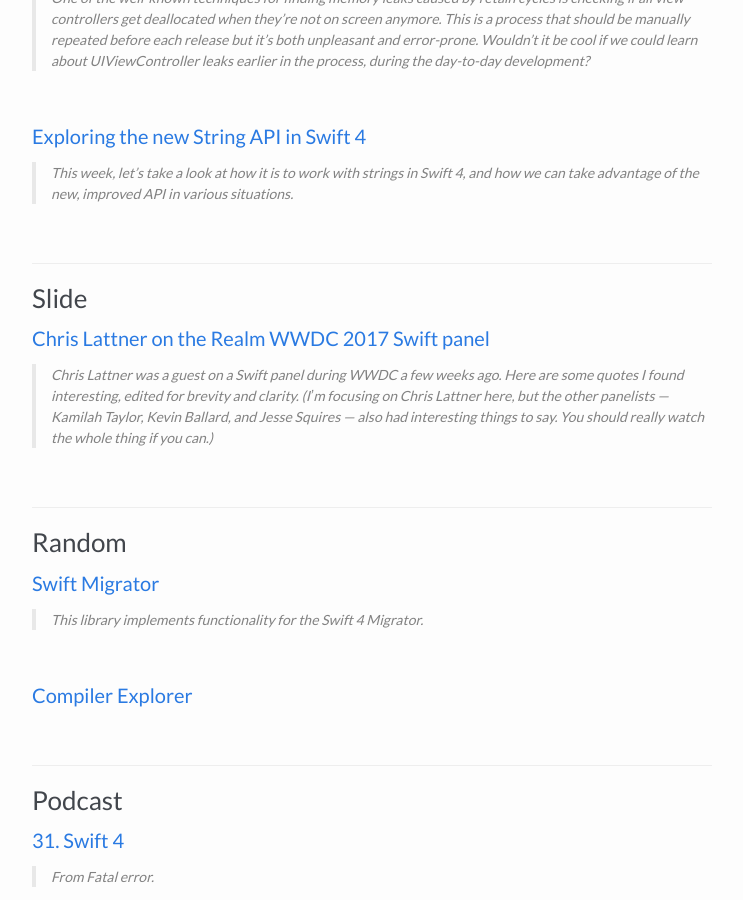
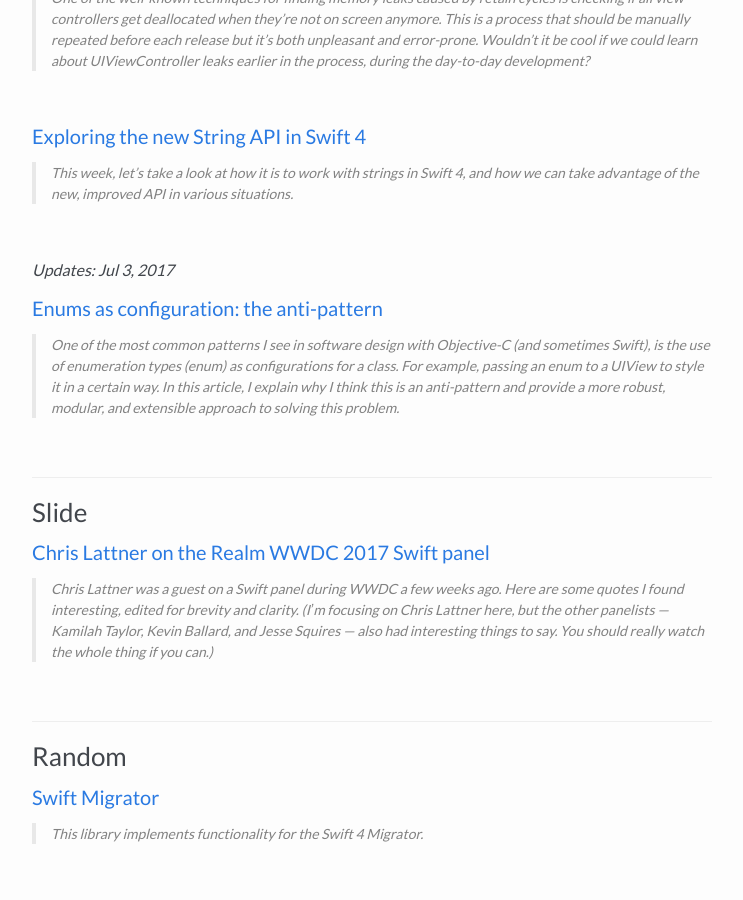
Before and after one commit to pixyzehn/pixyzehn.com, a Jekyll site: the page built from _posts/2017-07-02-swifty-week-28.md, in a window 1280 px wide and 900 px high, scrolled down 1153 px. Shown: the whole window, without its empty margins (268-1011 px from the left). Built offline with Jekyll 4.4.1, drawn with Linux system fonts in a browser that asks for light colours; emoji names are drawn with the system emoji font; comment, search, counter and statistics services are not loaded.

Commit message:
Update post

```diff
--- a/_posts/2017-07-02-swifty-week-28.md
+++ b/_posts/2017-07-02-swifty-week-28.md
@@ -60,6 +60,14 @@ This is the **#28** article.
 
 <br>
 
+*Updates: Jul 3, 2017*
+
+#### [Enums as configuration: the anti-pattern](http://www.jessesquires.com/blog/enums-as-configs/)
+
+> One of the most common patterns I see in software design with Objective-C (and sometimes Swift), is the use of enumeration types (enum) as configurations for a class. For example, passing an enum to a UIView to style it in a certain way. In this article, I explain why I think this is an anti-pattern and provide a more robust, modular, and extensible approach to solving this problem.
+
+<br>
+
 ---
 
 ### Slide
```
